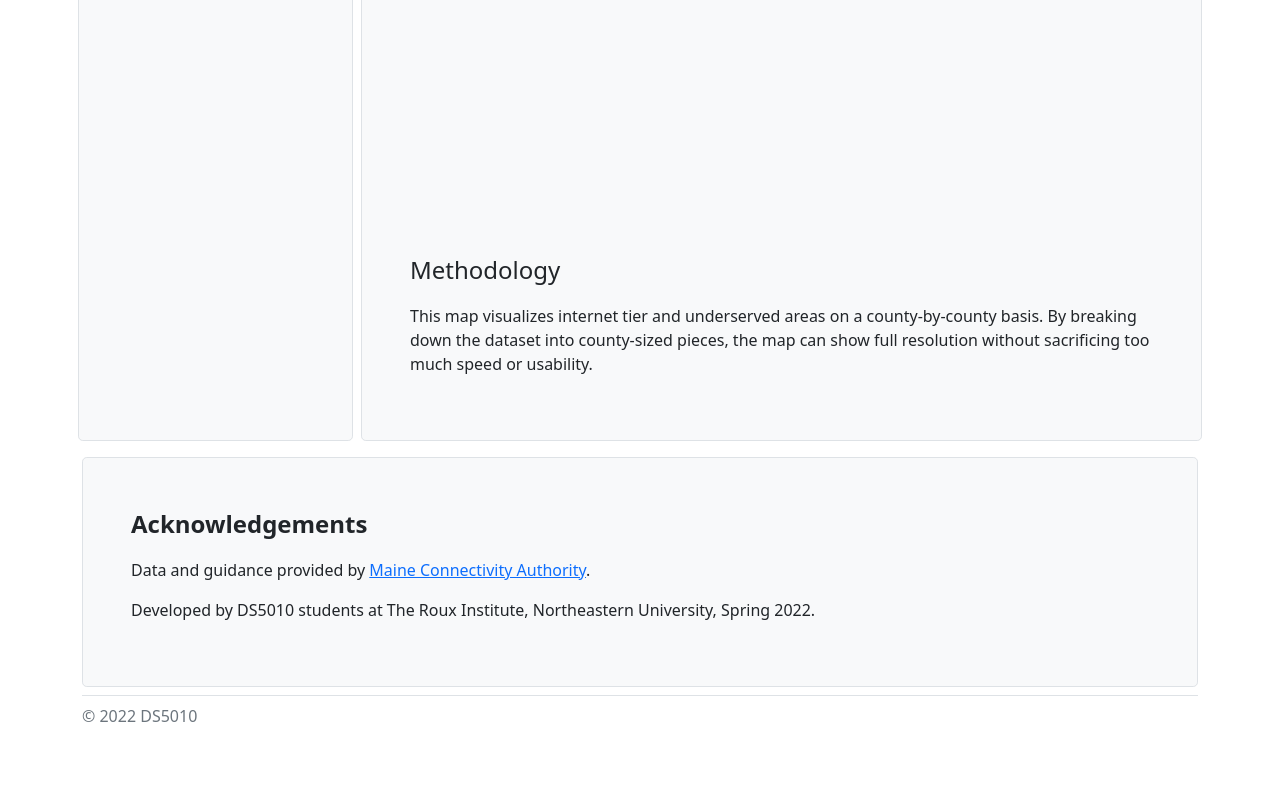
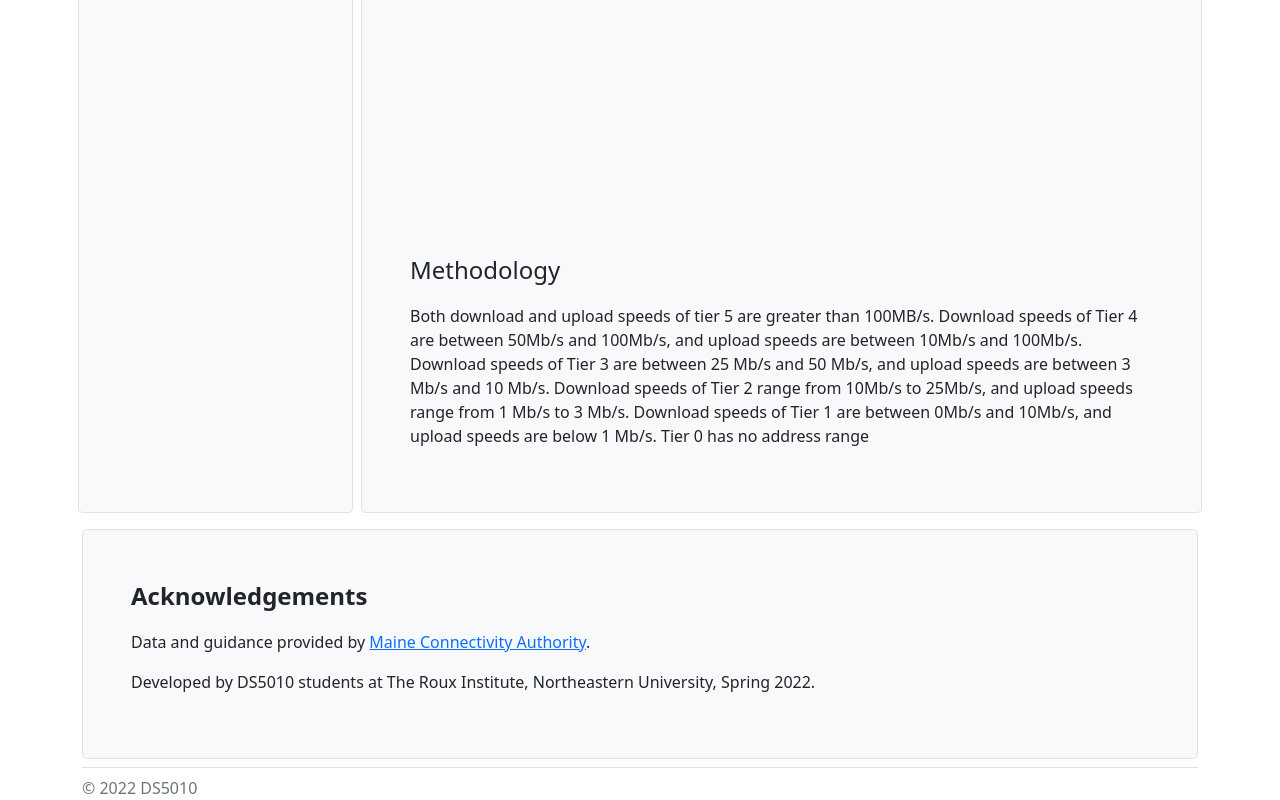
Before and after one commit to ds5010/broadband, a plain HTML site: page docs/index.html in a window 1280 px wide. Shown: the part 1846-2646 px from the top of the page. Before the commit the page ends 2574 px from the top, so only its background shows below. Drawn offline with nearby package versions, Linux system fonts and the light colour scheme.

Commit message:
add some speed information below the interractive map

```diff
--- a/docs/index.html
+++ b/docs/index.html
@@ -115,9 +115,13 @@
           <div id="observable-map" class="ratio ratio-1x1">
           </div>
           <p class="fs-4">Methodology</p>
-          <p>This map visualizes internet tier and underserved areas on a county-by-county basis. By breaking down the
-            dataset into county-sized pieces, the map can show full resolution without sacrificing too much speed or
-            usability.</p>
+          <p>
+          Both download and upload speeds of tier 5 are greater than 100MB/s.
+          Download speeds of Tier 4 are between 50Mb/s and 100Mb/s, and upload speeds are between 10Mb/s and 100Mb/s.
+          Download speeds of Tier 3 are between 25 Mb/s and 50 Mb/s, and upload speeds are between 3 Mb/s and 10 Mb/s.
+          Download speeds of Tier 2 range from 10Mb/s to 25Mb/s, and upload speeds range from 1 Mb/s to 3 Mb/s.
+          Download speeds of Tier 1 are between 0Mb/s and 10Mb/s, and upload speeds are below 1 Mb/s.
+          Tier 0 has no address range</p>
         </div>
       </div><!-- /.col -->
     </div><!-- /.row -->
```
